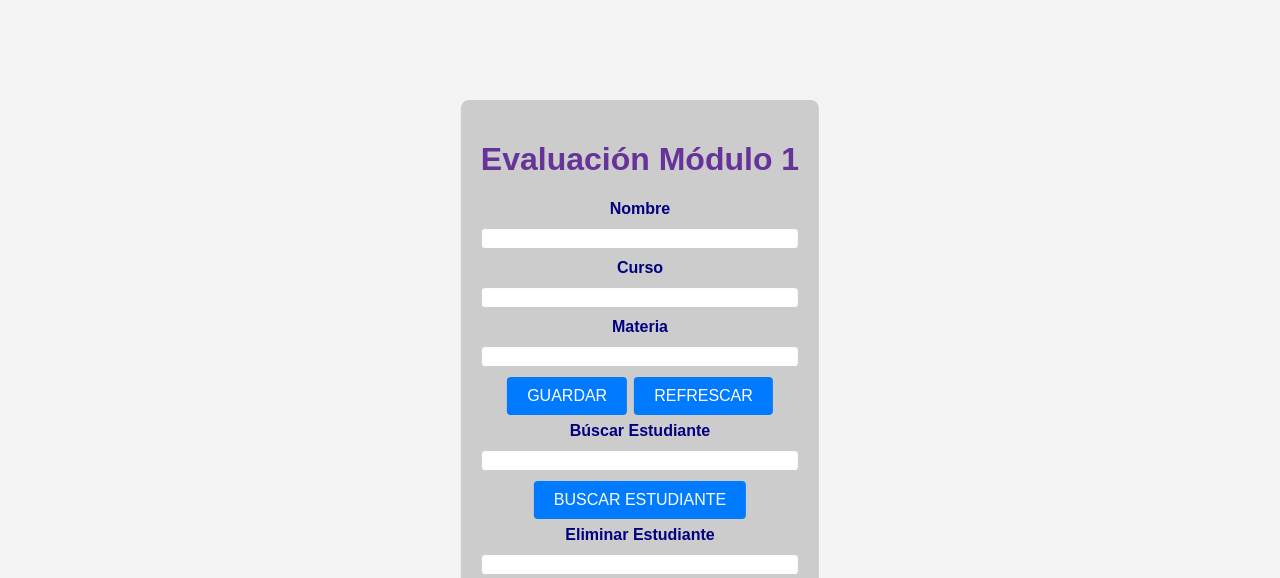
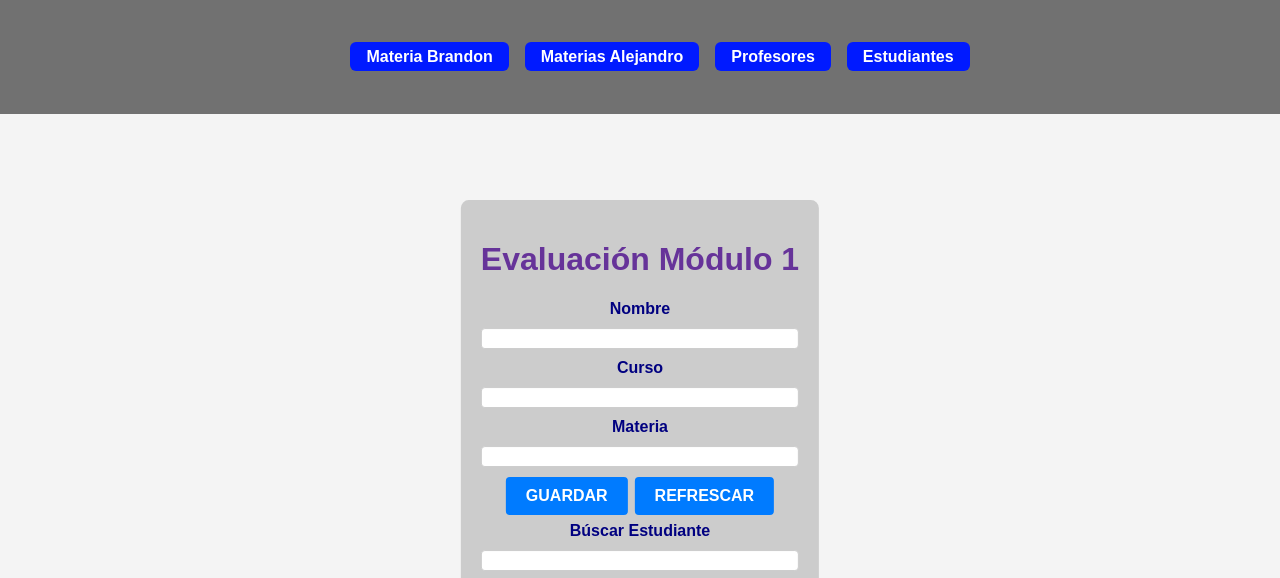
Before and after one commit to alejandro1223342/Gesti-n-Matriculaci-n, a plain HTML site: page GestionEstudiante_Anderson_Muñoz/GestionEstudiante_Anderson_Muñoz.html in a window 1280 px wide. Shown: the top 578 px of the page. Drawn offline with Linux system fonts and the light colour scheme.

Commit message:
Gestión Estudiantes Compleatado

```diff
--- a/GestionEstudiante_Anderson_Muñoz/GestionEstudiante_Anderson_Muñoz.css
+++ b/GestionEstudiante_Anderson_Muñoz/GestionEstudiante_Anderson_Muñoz.css
@@ -12,7 +12,7 @@ body {
 }
 
 .principal {
-    margin-top: 50px;
+    margin-top: 150px;
     display: flex;
     flex-direction: column;
     align-items: center;
--- a/GestionEstudiante_Anderson_Muñoz/GestionEstudiante_Anderson_Muñoz.html
+++ b/GestionEstudiante_Anderson_Muñoz/GestionEstudiante_Anderson_Muñoz.html
@@ -5,9 +5,29 @@
     <meta name="viewport" content="width=device-width, initial-scale=1.0">
     <script src="GestionEstudiante_Anderson_Muñoz.js"></script>
     <link rel="stylesheet" href="GestionEstudiante_Anderson_Muñoz.css">
+    <link rel="stylesheet" href="../global.css">
     <title>Gestión Estudiante</title>
 </head>
 <body>
+    <header>
+        <nav>
+            <ul>
+                <li>
+                    <a href="../index.html">Materia Brandon</a>
+                </li>
+                <li>
+                    <a href="../GestionMaterias_AlejandroMunoz/vistas/gestionMaterias_AlejandroMunoz.html">Materias
+                        Alejandro</a>
+                </li>
+                <li>
+                    <a href="../GestionProfesores_Rolando_Orquera/gestionProfesores_rolando_orquera.html">Profesores</a>
+                </li>
+                <li>
+                    <a href="../GestionEstudiante_Anderson_Muñoz/GestionEstudiante_Anderson_Muñoz.html">Estudiantes</a>
+                </li>
+            </ul>
+        </nav>
+    </header>
     <div class="principal">
     <form action="#">
         <h1>Evaluación Módulo 1</h1>
```
